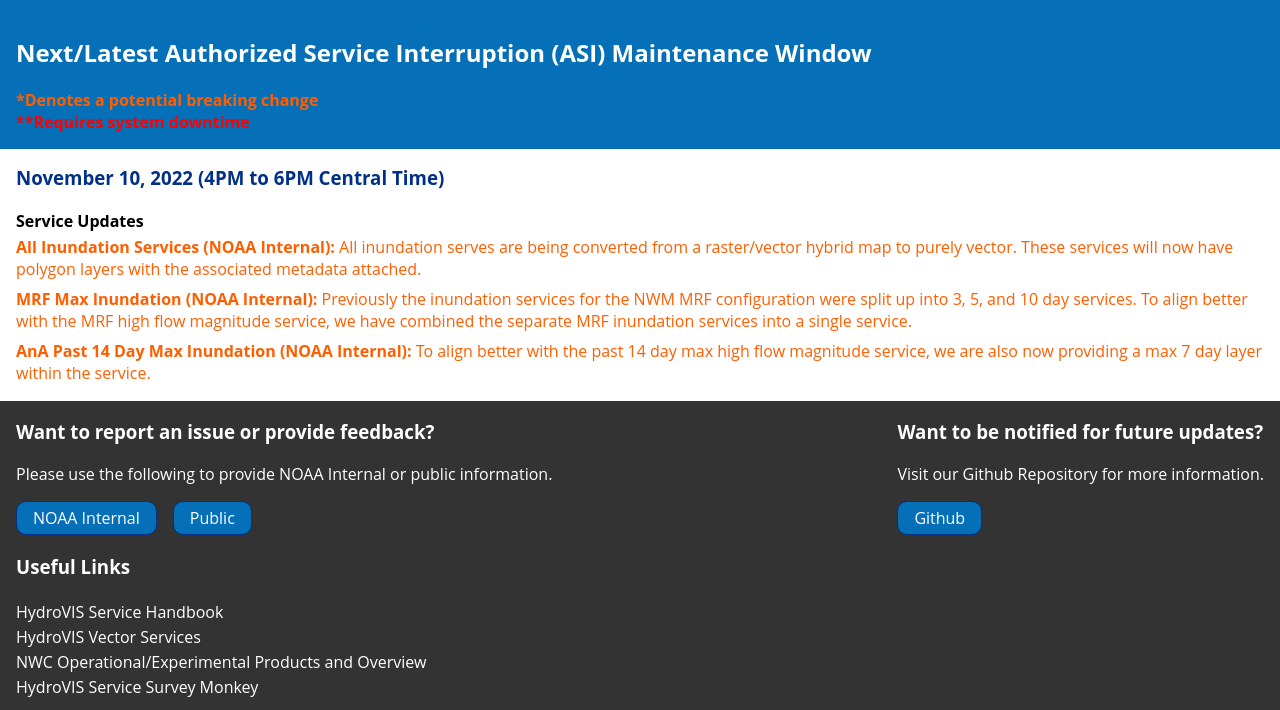
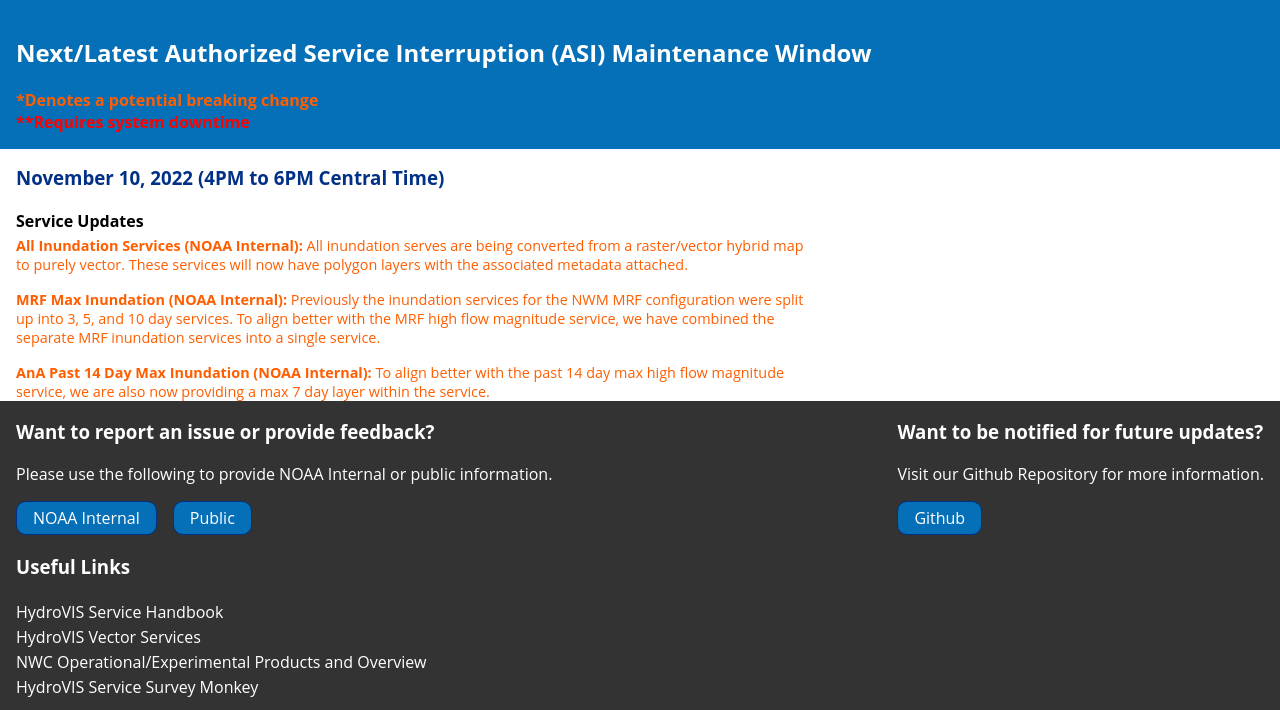
Before and after one commit to NOAA-OWP/hydrovis-notifications, a plain HTML site: page index.html in a window 1280 px wide. Shown: the part 86-796 px from the top of the page. Drawn offline with Linux system fonts and the light colour scheme.

Commit message:
Slightly less crowded section text

```diff
--- a/main.css
+++ b/main.css
@@ -67,7 +67,10 @@ html, body {
 }
 
 .section-line-item {
-  margin-bottom: .5rem;
+  max-width: 50rem;
+
+  font-size: 0.9rem;
+  margin-bottom: 1rem;
 }
 
 .breaking-change {
```
